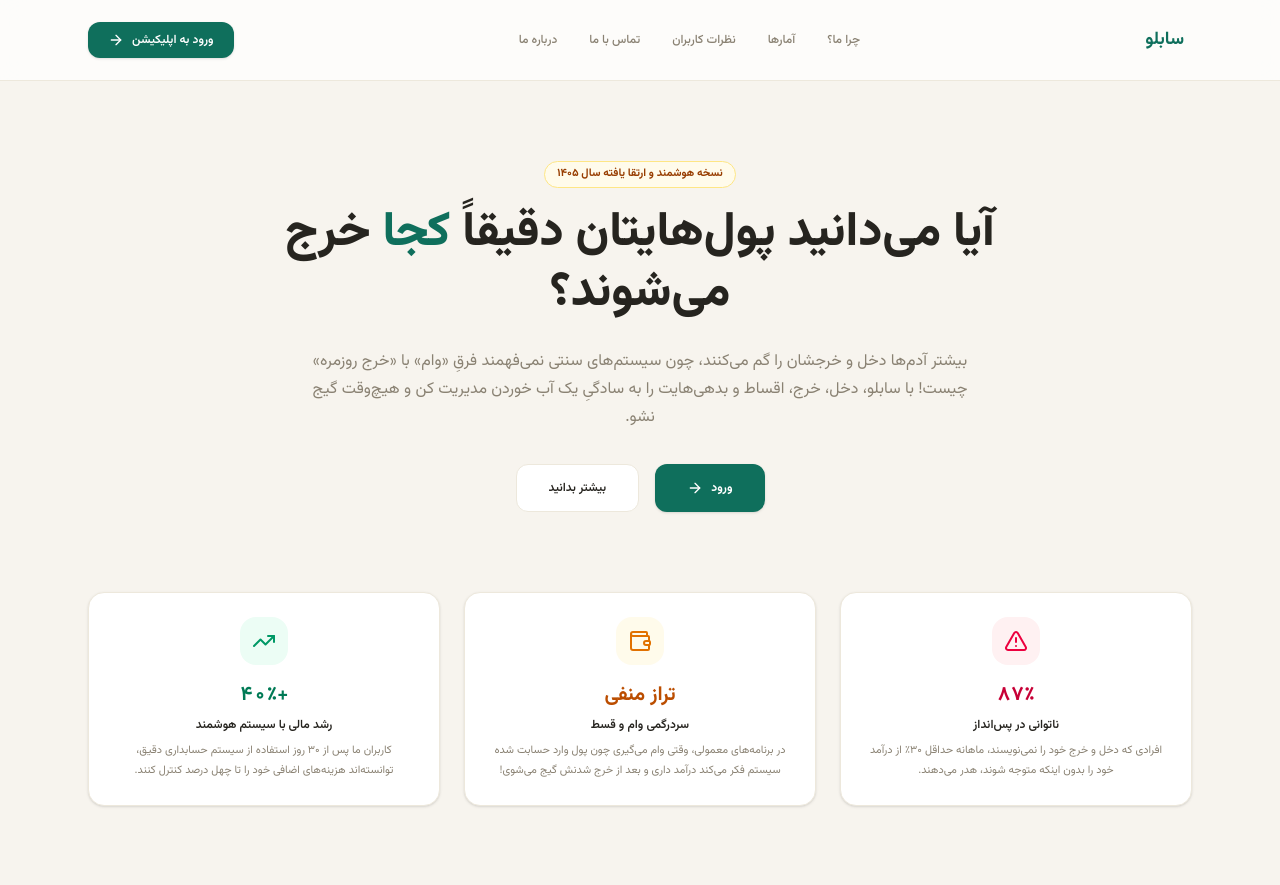
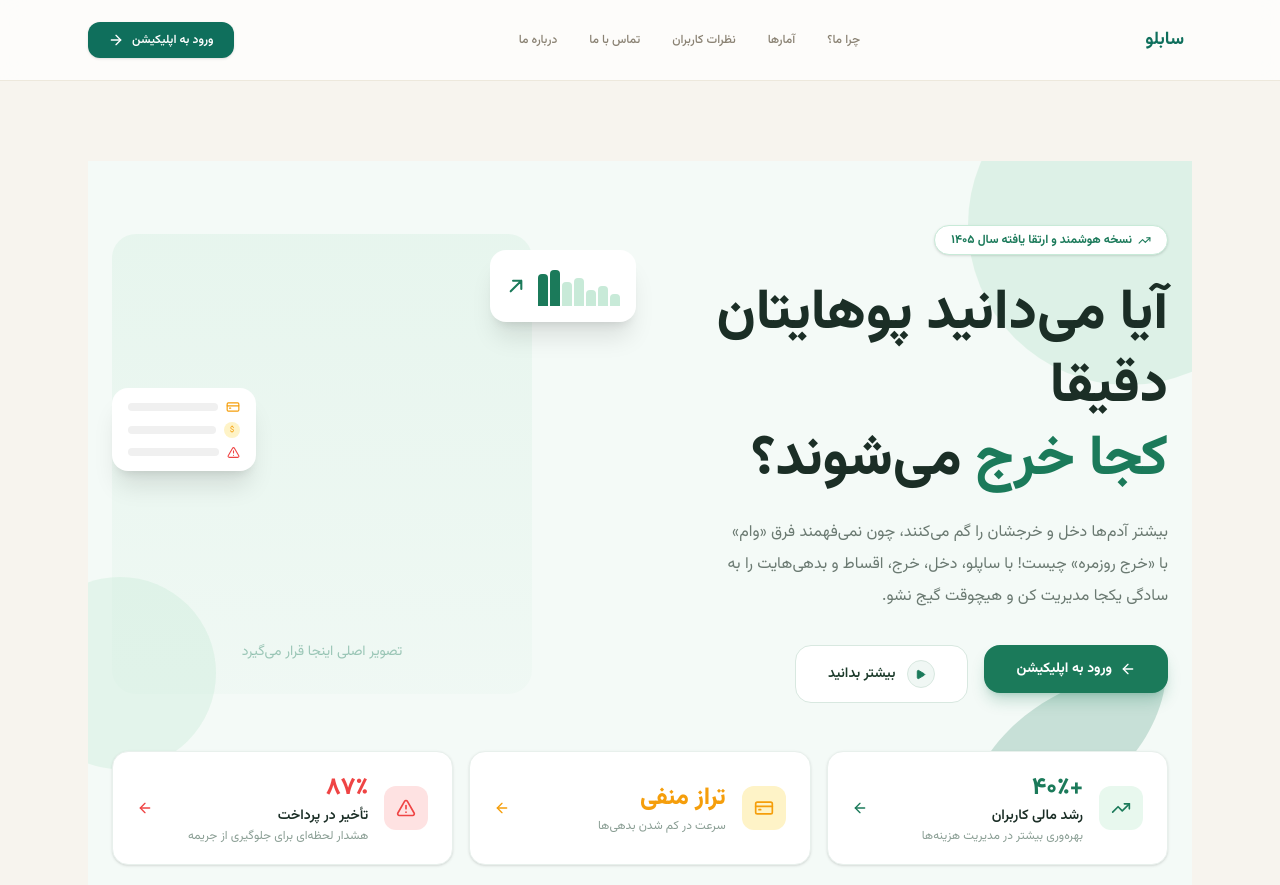
Before and after one commit to parsaasadzadeh/Sablo-Web, a Next.js app: page / in a window 1280 px wide. Shown: the top 885 px of the page. Built offline with nearby package versions, Linux system fonts and the light colour scheme.

Commit message:
Update HeroSection.js

```diff
--- a/src/components/landing/HeroSection.js
+++ b/src/components/landing/HeroSection.js
@@ -1,25 +1,180 @@
-import Link from 'next/link';
-import { ArrowRight } from 'lucide-react';
+import Link from "next/link";
+import Image from "next/image";
+import { ArrowLeft, Play, TrendingUp, CreditCard, AlertTriangle } from "lucide-react";
 
 export default function HeroSection() {
   return (
-    <section className="text-center max-w-3xl mx-auto mb-20">
-      <span className="inline-block bg-amber-50 border border-amber-200 text-amber-800 text-[11px] font-bold px-3 py-1 rounded-full mb-4">
+    <section
+      dir="rtl"
+      className="relative overflow-hidden bg-[#F4FAF7] min-h-[calc(100vh-80px)]"
+    >
+      {/* پس‌زمینه دکوراتیو */}
+      <div
+        aria-hidden
+        className="pointer-events-none absolute inset-0"
+      >
+        {/* دایره سبز بزرگ — گوشه راست بالا */}
+        <div className="absolute -top-24 -right-24 w-80 h-80 rounded-full bg-[#C8EAD8]/50" />
+        {/* دایره کوچک — گوشه چپ پایین */}
+        <div className="absolute bottom-32 -left-16 w-48 h-48 rounded-full bg-[#C8EAD8]/40" />
+        {/* شکل برگ — گوشه راست پایین */}
+        <svg
+          className="absolute bottom-0 right-0 w-64 opacity-20"
+          viewBox="0 0 200 200"
+          fill="none"
+        >
+          <path
+            d="M180 20C120 20 20 60 20 160c60 0 160-60 160-140z"
+            fill="#1B7A5A"
+          />
+        </svg>
+      </div>
+
+      <div className="relative max-w-7xl mx-auto px-6 pt-16 pb-8">
+        <div className="grid grid-cols-1 lg:grid-cols-2 gap-10 items-center">
+
+          {/* ستون متن — راست */}
+          <div className="flex flex-col items-start text-right">
+            {/* بج */}
+            <span className="inline-flex items-center gap-1.5 bg-white border border-[#C8EAD8] text-[#1B7A5A] text-xs font-bold px-4 py-1.5 rounded-full mb-6 shadow-sm">
+              <TrendingUp size={13} />
               نسخه هوشمند و ارتقا یافته سال ۱۴۰۵
             </span>
-      <h1 className="text-3xl md:text-5xl font-extrabold text-[#26241F] leading-snug md:leading-tight mb-6">
-        آیا می‌دانید پول‌هایتان دقیقاً <span className="text-[#0F6F5C]">کجا</span> خرج می‌شوند؟
+
+            {/* تیتر اصلی */}
+            <h1 className="text-4xl md:text-5xl xl:text-[56px] font-extrabold text-[#1B2E26] leading-[1.3] mb-5">
+              آیا می‌دانید پوهایتان دقیقا
+              <br />
+              <span className="text-[#1B7A5A]">کجا خرج</span> می‌شوند؟
             </h1>
-      <p className="text-sm md:text-base text-[#8A8273] leading-7 mb-8 max-w-2xl mx-auto">
-        بیشتر آدم‌ها دخل و خرجشان را گم می‌کنند، چون سیستم‌های سنتی نمی‌فهمند فرقِ «وام» با «خرج روزمره» چیست! با سابلو، دخل، خرج، اقساط و بدهی‌هایت را به سادگیِ یک آب خوردن مدیریت کن و هیچ‌وقت گیج نشو.
+
+            {/* توضیح */}
+            <p className="text-sm md:text-base text-[#6B7A72] leading-8 mb-8 max-w-md">
+              بیشتر آدم‌ها دخل و خرجشان را گم می‌کنند، چون نمی‌فهمند فرق «وام» با «خرج روزمره» چیست! با ساپلو، دخل، خرج، اقساط و بدهی‌هایت را به سادگی یکجا مدیریت کن و هیچوقت گیج نشو.
             </p>
-      <div className="flex flex-col sm:flex-row items-center justify-center gap-4">
-        <Link href="/login" className="w-full sm:w-auto h-12 bg-[#0F6F5C] hover:bg-[#0C5A4A] text-white text-xs font-bold px-8 rounded-xl transition-all shadow flex items-center justify-center gap-2">
-        ورود  <ArrowRight size={16} />
+
+            {/* دکمه‌ها */}
+            <div className="flex flex-col sm:flex-row items-start gap-4 w-full sm:w-auto">
+              <Link
+                href="/dashboard"
+                className="flex items-center gap-2 bg-[#1B7A5A] hover:bg-[#155F46] text-white text-sm font-bold px-8 py-3.5 rounded-2xl transition-all shadow-lg shadow-[#1B7A5A]/25"
+              >
+                <ArrowLeft size={16} />
+                ورود به اپلیکیشن
               </Link>
-        <a href="#features" className="w-full sm:w-auto h-12 bg-white border border-[#EDE8DC] hover:bg-gray-50 text-xs font-semibold px-8 rounded-xl transition-all flex items-center justify-center">
+              <a
+                href="#features"
+                className="flex items-center gap-3 bg-white border border-[#D8E8E0] hover:bg-[#F0F7F4] text-[#1B3A2A] text-sm font-semibold px-8 py-3.5 rounded-2xl transition-all"
+              >
+                <span className="w-7 h-7 rounded-full bg-[#F0F7F4] border border-[#D8E8E0] flex items-center justify-center">
+                  <Play size={11} fill="#1B7A5A" className="text-[#1B7A5A] mr-0.5" />
+                </span>
                 بیشتر بدانید
               </a>
+            </div>
+          </div>
+
+          {/* ستون تصویر — چپ */}
+          <div className="relative flex items-end justify-center lg:justify-end">
+            {/* کارت چارت بالای تصویر */}
+            <div className="absolute top-4 right-4 lg:-right-4 bg-white rounded-2xl shadow-xl p-4 flex items-center gap-3 z-10">
+              <div className="flex items-end gap-0.5 h-10">
+                {[3, 5, 4, 7, 6, 9, 8].map((h, i) => (
+                  <div
+                    key={i}
+                    className="w-2.5 rounded-t-sm"
+                    style={{
+                      height: `${h * 4}px`,
+                      backgroundColor: i === 5 || i === 6 ? "#1B7A5A" : "#C8EAD8",
+                    }}
+                  />
+                ))}
+              </div>
+              <svg
+                className="w-5 h-5 text-[#1B7A5A]"
+                fill="none"
+                viewBox="0 0 24 24"
+                stroke="currentColor"
+                strokeWidth={2.5}
+              >
+                <path strokeLinecap="round" strokeLinejoin="round" d="M5 10l7-7m0 0l7 7m-7-7v18" transform="rotate(45 12 12)" />
+              </svg>
+            </div>
+
+            {/* کارت هشدار — سمت چپ تصویر */}
+            <div className="absolute left-0 top-1/3 bg-white rounded-2xl shadow-xl px-4 py-3 z-10 flex flex-col gap-2 w-36">
+              <div className="flex items-center gap-2">
+                <CreditCard size={14} className="text-[#F59E0B]" />
+                <div className="h-2 bg-[#F0F0F0] rounded flex-1" />
+              </div>
+              <div className="flex items-center gap-2">
+                <div className="w-4 h-4 rounded-full bg-[#FEF3C7] flex items-center justify-center">
+                  <span className="text-[#F59E0B] text-[8px]">$</span>
+                </div>
+                <div className="h-2 bg-[#F0F0F0] rounded flex-1" />
+              </div>
+              <div className="flex items-center gap-2">
+                <AlertTriangle size={13} className="text-[#EF4444]" />
+                <div className="h-2 bg-[#F0F0F0] rounded flex-1" />
+              </div>
+            </div>
+
+            {/* تصویر اصلی — جایگذار؛ src رو با عکس خودت عوض کن */}
+            <div className="relative w-[340px] md:w-[420px] h-[380px] md:h-[460px]">
+              {/*
+                وقتی عکس داری، این div رو با:
+                <Image src="/your-hero-image.png" alt="ساپلو" fill className="object-contain object-bottom" />
+                جایگزین کن
+              */}
+              <div className="w-full h-full bg-gradient-to-b from-[#C8EAD8]/30 to-[#C8EAD8]/10 rounded-3xl flex items-end justify-center overflow-hidden">
+                <div className="text-center pb-8 text-[#1B7A5A]/40 text-sm">
+                  تصویر اصلی اینجا قرار می‌گیرد
+                </div>
+              </div>
+            </div>
+          </div>
+        </div>
+
+        {/* کارت‌های آماری پایین */}
+        <div className="mt-12 grid grid-cols-1 sm:grid-cols-3 gap-4">
+          {/* کارت ۱ */}
+          <div className="bg-white rounded-2xl shadow-sm border border-[#E8F0EC] px-6 py-5 flex items-center gap-4 group hover:shadow-md transition-shadow">
+            <div className="w-11 h-11 rounded-xl bg-[#E8F8EE] flex items-center justify-center shrink-0">
+              <TrendingUp size={20} className="text-[#1B7A5A]" />
+            </div>
+            <div className="flex-1 text-right">
+              <p className="text-2xl font-extrabold text-[#1B7A5A]">+۴۰٪</p>
+              <p className="text-sm font-semibold text-[#1B2E26] mt-0.5">رشد مالی کاربران</p>
+              <p className="text-xs text-[#8A9E94] mt-0.5">بهره‌وری بیشتر در مدیریت هزینه‌ها</p>
+            </div>
+            <ArrowLeft size={16} className="text-[#1B7A5A] shrink-0" />
+          </div>
+
+          {/* کارت ۲ */}
+          <div className="bg-white rounded-2xl shadow-sm border border-[#E8F0EC] px-6 py-5 flex items-center gap-4 group hover:shadow-md transition-shadow">
+            <div className="w-11 h-11 rounded-xl bg-[#FEF3C7] flex items-center justify-center shrink-0">
+              <CreditCard size={20} className="text-[#F59E0B]" />
+            </div>
+            <div className="flex-1 text-right">
+              <p className="text-2xl font-extrabold text-[#F59E0B]">تراز منفی</p>
+              <p className="text-xs text-[#8A9E94] mt-1">سرعت در کم شدن بدهی‌ها</p>
+            </div>
+            <ArrowLeft size={16} className="text-[#F59E0B] shrink-0" />
+          </div>
+
+          {/* کارت ۳ */}
+          <div className="bg-white rounded-2xl shadow-sm border border-[#E8F0EC] px-6 py-5 flex items-center gap-4 group hover:shadow-md transition-shadow">
+            <div className="w-11 h-11 rounded-xl bg-[#FEE2E2] flex items-center justify-center shrink-0">
+              <AlertTriangle size={20} className="text-[#EF4444]" />
+            </div>
+            <div className="flex-1 text-right">
+              <p className="text-2xl font-extrabold text-[#EF4444]">۸۷٪</p>
+              <p className="text-sm font-semibold text-[#1B2E26] mt-0.5">تأخیر در پرداخت</p>
+              <p className="text-xs text-[#8A9E94] mt-0.5">هشدار لحظه‌ای برای جلوگیری از جریمه</p>
+            </div>
+            <ArrowLeft size={16} className="text-[#EF4444] shrink-0" />
+          </div>
+        </div>
       </div>
     </section>
   );
```
Lines whose indentation alone changed are shown as unchanged.
